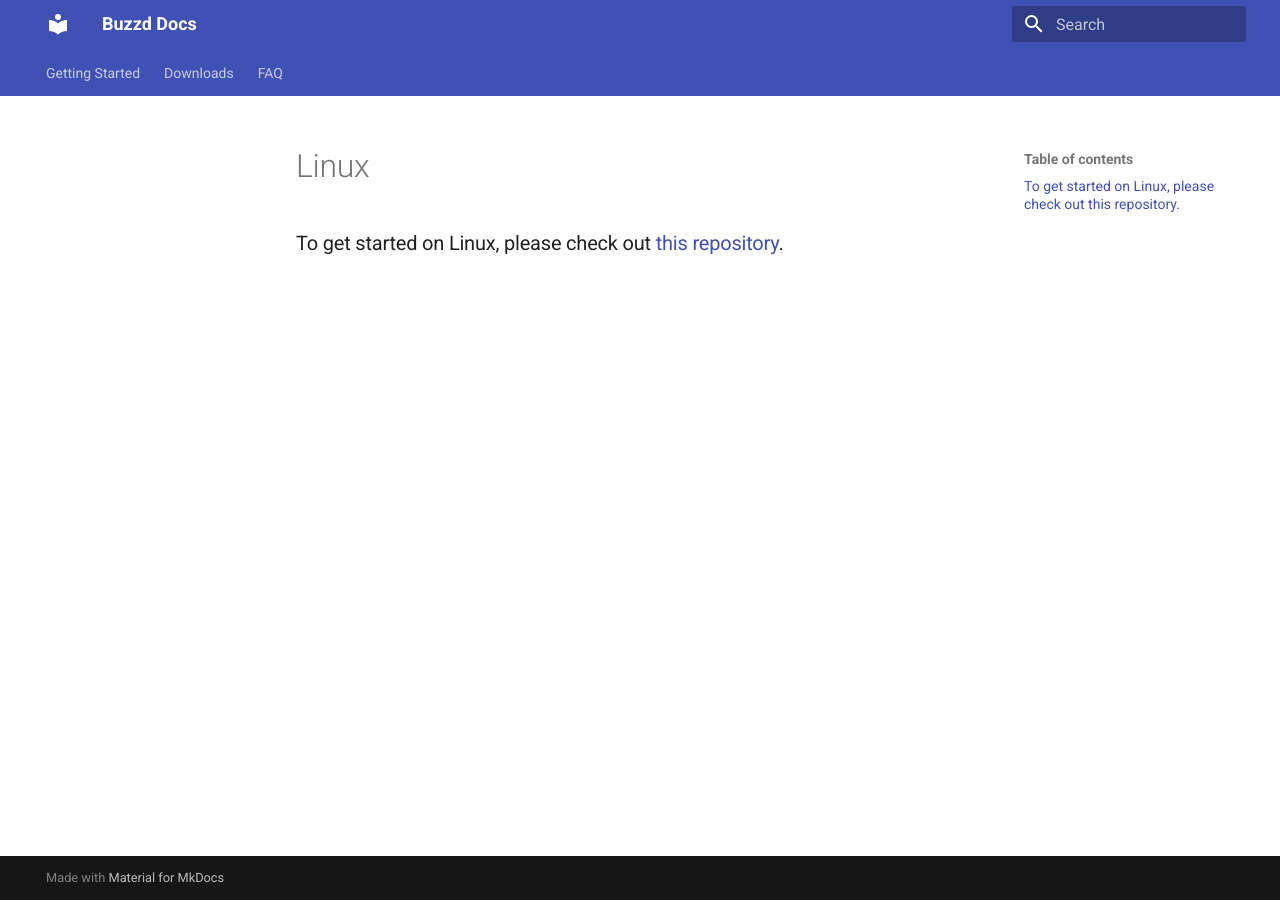
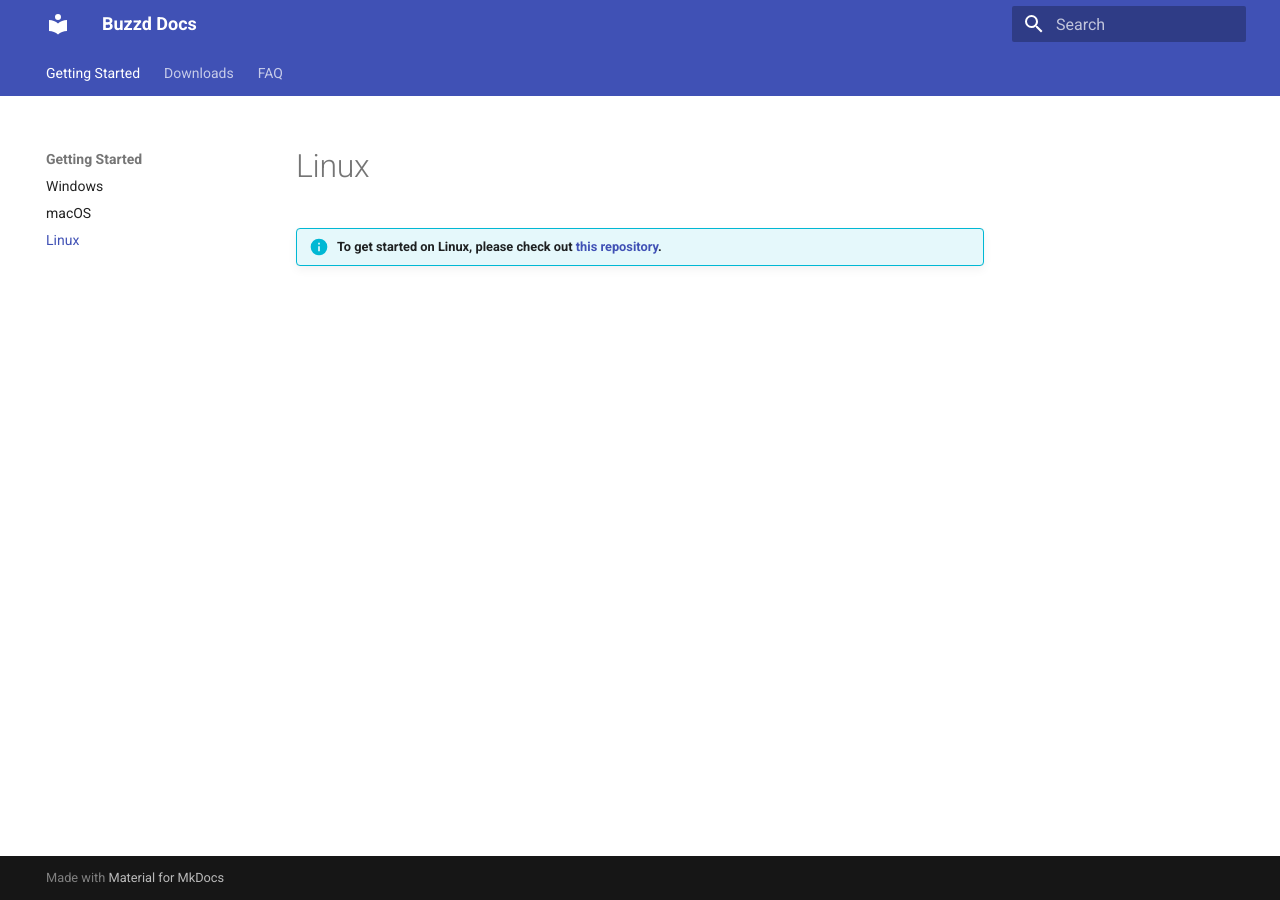
Before and after one commit to bogdannbv/buzzd-docs, an MkDocs documentation site: the page built from docs/linux.md, in a window 1280 px wide. Built offline with MkDocs 1.6.1 and Material for MkDocs 9.7.7, drawn with Linux system fonts in a browser that asks for light colours; part of the change alters nothing that is shown.

Commit message:
Update linux docs

```diff
--- a/docs/linux.md
+++ b/docs/linux.md
@@ -1,3 +1,3 @@
 # Linux
 
-### To get started on Linux, please check out [this repository](https://github.com/bogdannbv/buzzd-linux-bundle).
+!!! info "To get started on Linux, please check out [this repository](https://github.com/bogdannbv/buzzd-linux-bundle)."
--- a/mkdocs.yml
+++ b/mkdocs.yml
@@ -24,7 +24,7 @@ nav:
   - Getting Started:
       - Windows: index.md
       - macOS: mac-os.md
-      - Linux: https://github.com/bogdannbv/buzzd-linux-bundle
+      - Linux: linux.md
   - Downloads:
       - Yahoo! Messenger: downloads/yahoo-messenger.md
       - Flash Player: downloads/flash-player.md
```
